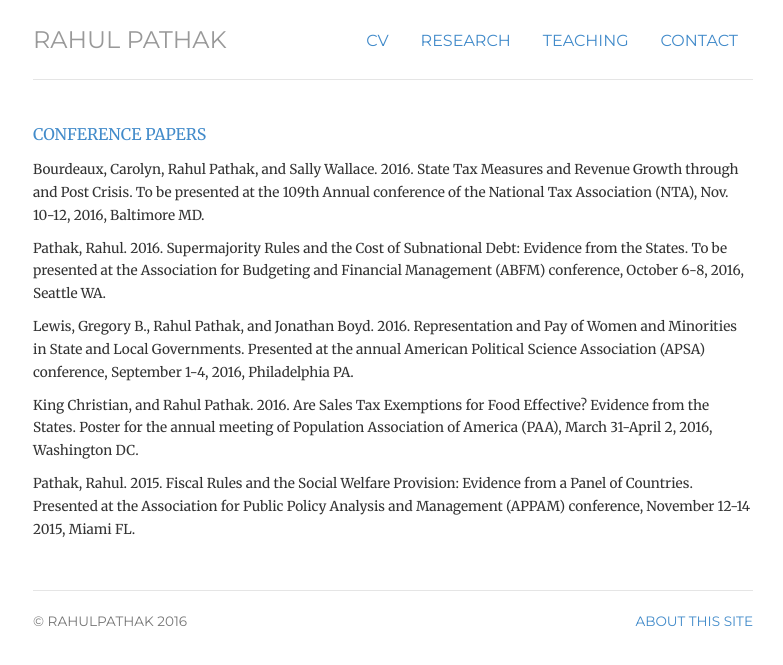
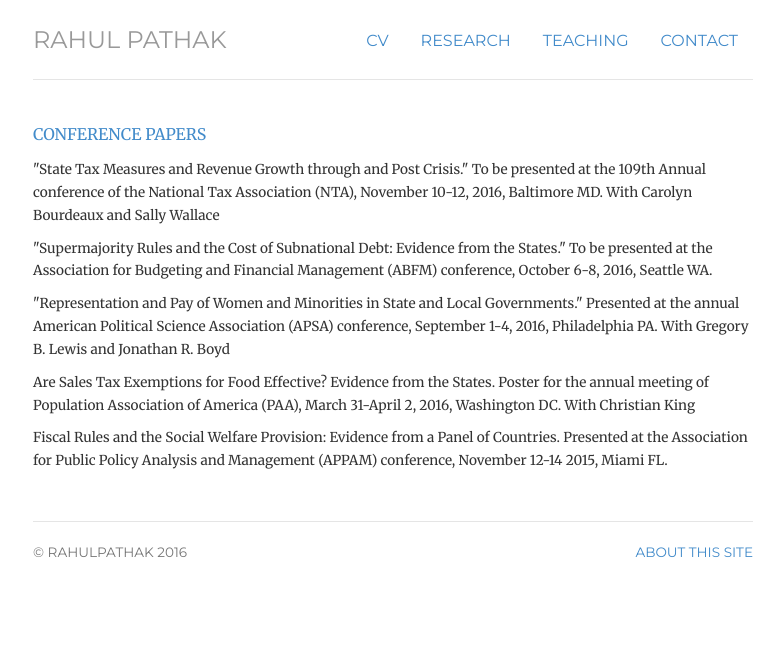
Before and after one commit to pathak-rahul/pathak-rahul.github.io, a Jekyll site: the page built from ongoing/index.html, in a window 1280 px wide. Shown: the top 665 px of the page, without its empty margins (247-1030 px from the left). Built offline with Jekyll 4.4.1, drawn with Linux system fonts in a browser that asks for light colours.

Commit message:
Update index.html

```diff
--- a/ongoing/index.html
+++ b/ongoing/index.html
@@ -14,11 +14,11 @@ title: research
 	<p class="text-primary">CONFERENCE PAPERS</p>
 <ul class="list-unstyled">
 
-	<p><li><small>Bourdeaux, Carolyn, Rahul Pathak, and Sally Wallace. 2016. State Tax Measures and Revenue Growth through and Post Crisis. To be presented at the 109th Annual conference of the National Tax Association (NTA), Nov. 10-12, 2016, Baltimore MD.</small> </li></p>
-	<p><li><small>Pathak, Rahul. 2016. Supermajority Rules and the Cost of Subnational Debt: Evidence from the States. To be presented at the Association for Budgeting and Financial Management (ABFM) conference, October 6-8, 2016, Seattle WA.</small> </li></p>
-	<p><li><small>Lewis, Gregory B., Rahul Pathak, and Jonathan Boyd. 2016. Representation and Pay of Women and Minorities in State and Local Governments. Presented at the annual American Political Science Association (APSA) conference, September 1-4, 2016, Philadelphia PA.</small> </li></p>
-	<p><li><small>King Christian, and Rahul Pathak. 2016. Are Sales Tax Exemptions for Food Effective? Evidence from the States.</em> Poster for the annual meeting of Population Association of America (PAA), March 31-April 2, 2016, Washington DC.</small> </li></p>
-	<p><li><small>Pathak, Rahul. 2015. Fiscal Rules and the Social Welfare Provision: Evidence from a Panel of Countries. Presented at the Association for Public Policy Analysis and Management (APPAM) conference, November 12-14 2015, Miami FL.</small> </li></p>
+	<p><li><small>"State Tax Measures and Revenue Growth through and Post Crisis." To be presented at the 109th Annual conference of the National Tax Association (NTA), November 10-12, 2016, Baltimore MD. With Carolyn Bourdeaux and Sally Wallace </small> </li></p>
+	<p><li><small>"Supermajority Rules and the Cost of Subnational Debt: Evidence from the States." To be presented at the Association for Budgeting and Financial Management (ABFM) conference, October 6-8, 2016, Seattle WA.</small> </li></p>
+	<p><li><small>"Representation and Pay of Women and Minorities in State and Local Governments." Presented at the annual American Political Science Association (APSA) conference, September 1-4, 2016, Philadelphia PA. With Gregory B. Lewis and Jonathan R. Boyd</small> </li></p>
+	<p><li><small>Are Sales Tax Exemptions for Food Effective? Evidence from the States. Poster for the annual meeting of Population Association of America (PAA), March 31-April 2, 2016, Washington DC. With Christian King</small> </li></p>
+	<p><li><small>Fiscal Rules and the Social Welfare Provision: Evidence from a Panel of Countries. Presented at the Association for Public Policy Analysis and Management (APPAM) conference, November 12-14 2015, Miami FL.</small> </li></p>
 </ul>
 	</p>
 	</p> </span>
```
